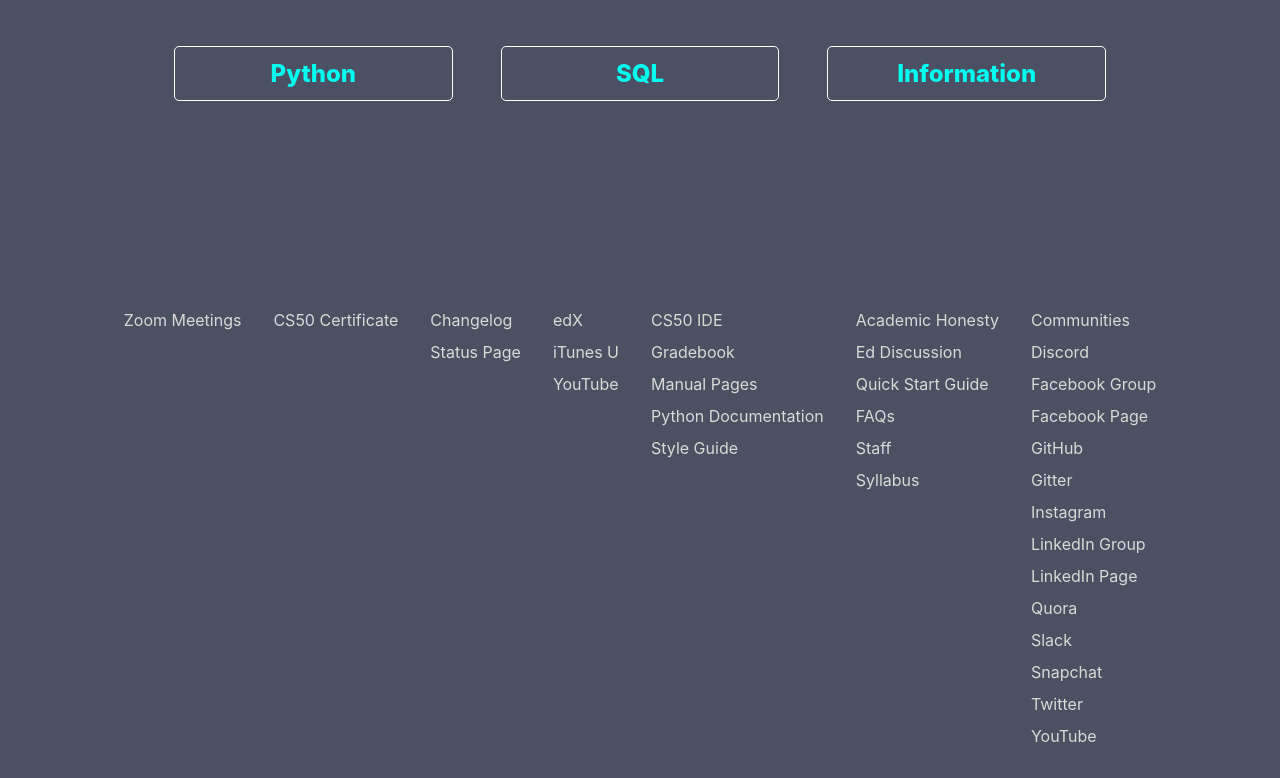
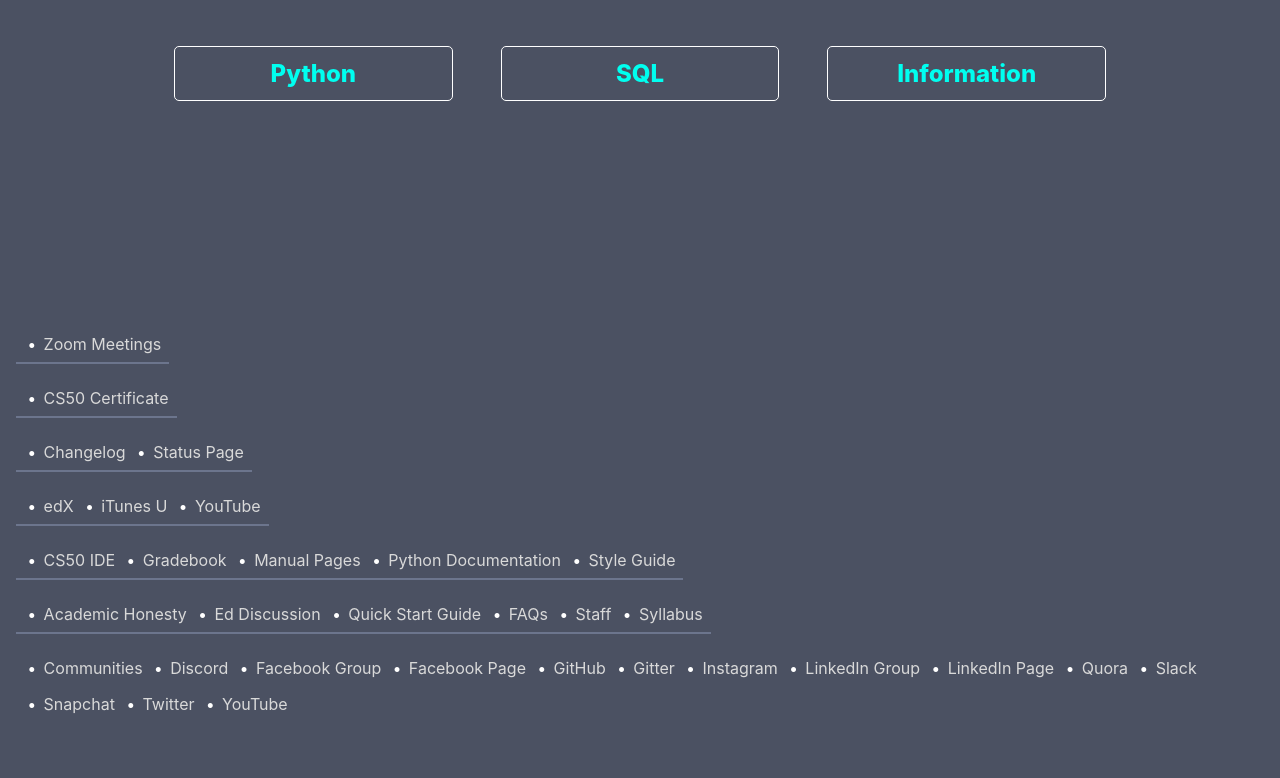
Before and after one commit to M-Hafez22/cs50x-concept, a React (Create React App) app: page / in a window 1280 px wide. Shown: the part 522-1300 px from the top of the page. After the commit the page ends 1276 px from the top, so only its background shows below. Built offline with nearby package versions, Linux system fonts and the light colour scheme.

Commit message:
Improve the arrangement of the links

```diff
--- a/src/style/_footer.scss
+++ b/src/style/_footer.scss
@@ -1,19 +1,39 @@
 footer{
+
+    margin-top: 2em;
     display: flex;
+    flex-direction: column;
     flex-wrap: wrap;
-    justify-content: center;
+    align-items: flex-start;
 
     a{
         color:darken($clrLight, 15);
     }
 
     .footerGroup{
-        margin: 0.5em;
+        margin-bottom: 1em;
+        display: flex;
+        flex-wrap: wrap;
+        justify-content: flex-start;
+
+        padding-right: 0.5em;
+        border-bottom: 2px solid lighten($clrDark, 15);
+
+        &:last-child{
+            border-bottom:none;
+        }
 
 
         li{
-            padding: 0.25em;
-            margin: 0.25em;
+            margin-left: 0.25em;
+
+            &::before {
+                content: "\2022";
+                color: $clrLight;
+                font-weight: bold;
+                display: inline-block;
+                padding: .5em;
+              }
         }
 
     }
```
